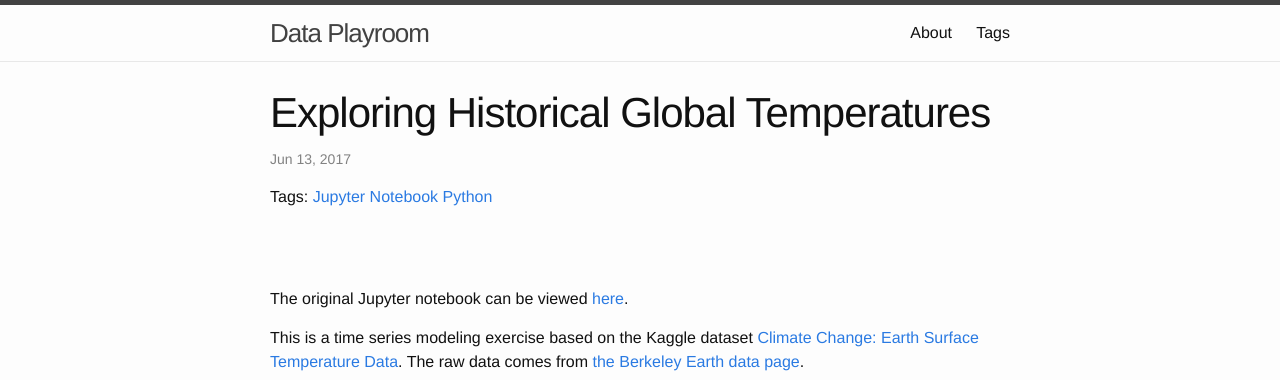
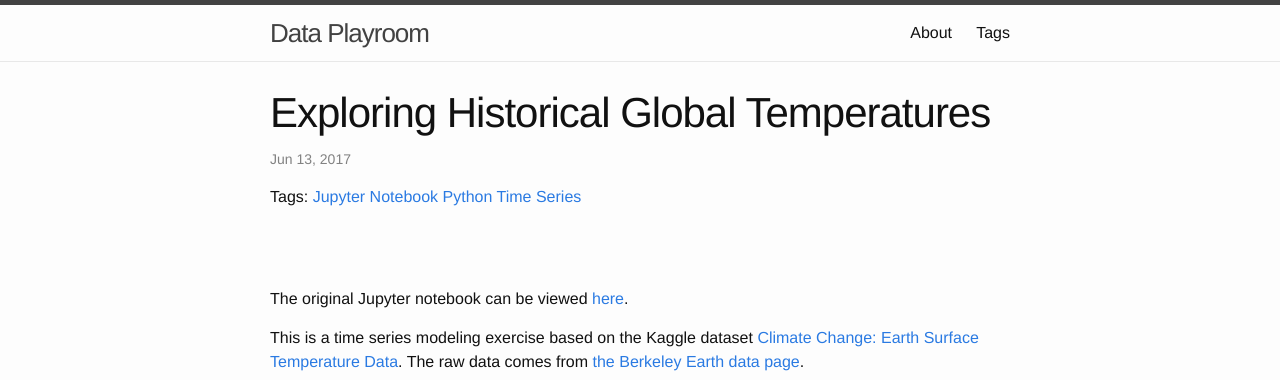
Before and after one commit to PeiZhangOSU/PeiZhangOSU.github.io, a Jekyll site: the page built from _posts/2017-06-13-temperature-SARIMA.markdown, in a window 1280 px wide and 900 px high. Shown: the top 380 px of the window. Built offline with Jekyll 4.4.1, drawn with Linux system fonts in a browser that asks for light colours.

Commit message:
Modify tags

```diff
--- a/_posts/2017-06-13-temperature-SARIMA.markdown
+++ b/_posts/2017-06-13-temperature-SARIMA.markdown
@@ -2,10 +2,10 @@
 layout: post
 title:  "Exploring Historical Global Temperatures"
 date:   2017-06-13 16:59:00 -0400
-category: blog
 tags:
 - Jupyter Notebook
 - Python
+- Time Series
 ---
 
 The original Jupyter notebook can be viewed [here](https://github.com/PeiZhangOSU/GlobalTemperatures/blob/master/Global%20Temperature%20Notebook%20-%20SARIMA.ipynb).
```
Also changed, not shown: 2 other files.
